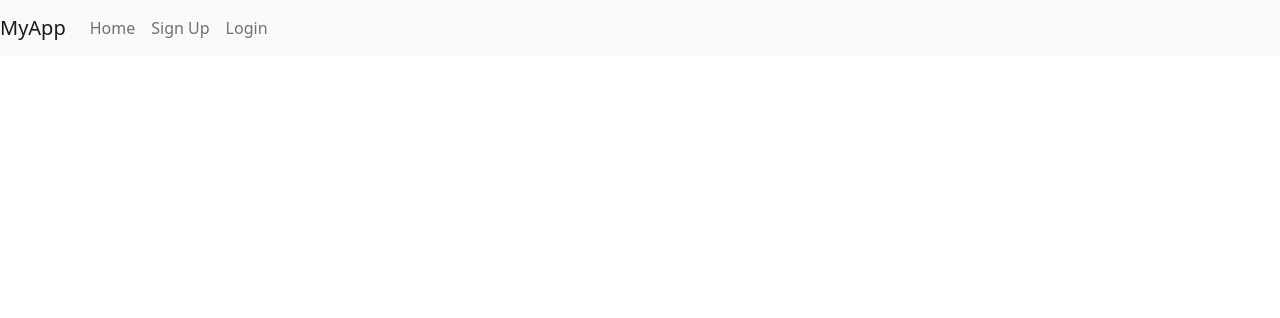
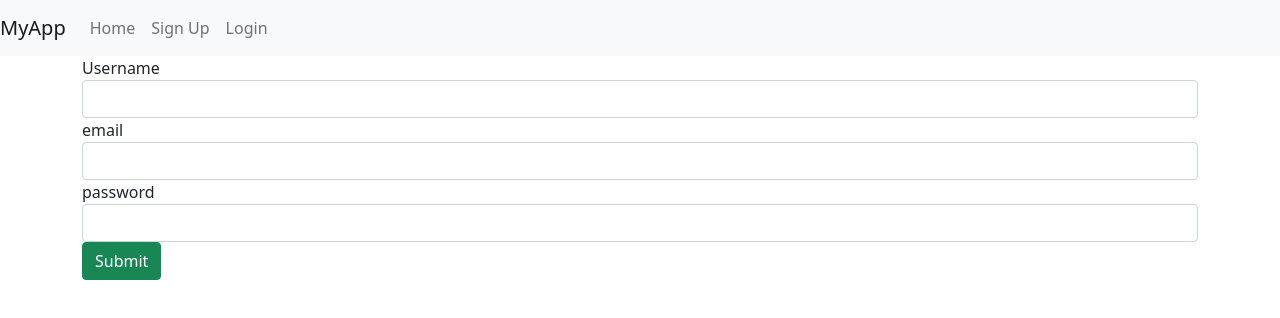
Before and after one commit to dahrif/crud-auth-mean-stack, an Angular app in the folder frontend/: page /add in a window 1280 px wide. Before the commit this address led to /. Shown: the top 318 px of the page. Built offline with nearby package versions, Linux system fonts and the light colour scheme; a web font is replaced by a local one.

Commit message:
add done

```diff
--- a/frontend/src/app/_components/add-member/add-member.component.html
+++ b/frontend/src/app/_components/add-member/add-member.component.html
@@ -1 +1,46 @@
-<p>add-member works!</p>
+<div>
+    <div class="submit-form">
+      <div *ngIf="!submitted">
+        <div class="form-group">
+          <label for="username">Username</label>
+          <input
+            type="text"
+            class="form-control"
+            id="username"
+            required
+            [(ngModel)]="member.username"
+            name="username"
+          />
+        </div>
+
+        <div class="form-group">
+          <label for="email">email</label>
+          <input
+            class="form-control"
+            id="email"
+            required
+            [(ngModel)]="member.email"
+            name="email"
+          />
+        </div>
+
+        <div class="form-group">
+            <label for="password">password</label>
+            <input
+              class="form-control"
+              id="password"
+              required
+              [(ngModel)]="member.password"
+              name="password"
+            />
+          </div>
+
+        <button (click)="saveMember()" class="btn btn-success">Submit</button>
+      </div>
+
+      <div *ngIf="submitted">
+        <h4>Member was submitted successfully!</h4>
+        <button class="btn btn-success" (click)="newMember()">Add</button>
+      </div>
+    </div>
+  </div>
--- a/frontend/src/app/_components/add-member/add-member.component.ts
+++ b/frontend/src/app/_components/add-member/add-member.component.ts
@@ -1,4 +1,6 @@
 import { Component, OnInit } from '@angular/core';
+import { Member } from 'src/app/_models/member.model';
+import { MemberService } from 'src/app/_services/member.service';
 
 @Component({
   selector: 'app-add-member',
@@ -7,9 +9,41 @@ import { Component, OnInit } from '@angular/core';
 })
 export class AddMemberComponent implements OnInit {
 
-  constructor() { }
+  member: Member = {
+    username: '',
+    email: '',
+    password: ''
+  };
+  submitted = false;
 
-  ngOnInit() {
+  constructor( private memberService: MemberService) { }
+
+  ngOnInit(): void { }
+
+  saveMember(): void{
+    const data = {
+      username : this.member.username,
+      email: this.member.email,
+      password: this.member.password
+    };
+
+    this.memberService.create(data)
+    .subscribe(
+      response => {
+        console.log(response);
+        this.submitted = true;
+      },
+      err =>{
+        console.log(err);
+
+      });
   }
 
+  newMember() : void {
+    this.submitted = false;
+    this.member = {
+      username : '',
+      email: ''
+    };
+  }
 }
--- a/frontend/src/app/_services/member.service.ts
+++ b/frontend/src/app/_services/member.service.ts
@@ -3,7 +3,7 @@ import { HttpClient } from '@angular/common/http';
 import { Observable } from 'rxjs';
 import { Member } from '../_models/member.model';
 
-const baseUrl = 'http://localhost:8080/api/members';
+const baseUrl = 'http://localhost:8001/api/members';
 
 @Injectable({
   providedIn: 'root'
--- a/frontend/src/app/app-routing.module.ts
+++ b/frontend/src/app/app-routing.module.ts
@@ -6,6 +6,7 @@ import { HomeComponent } from './_components/home/home.component';
 import { LoginComponent } from './_components/login/login.component';
 import { ProfileComponent } from './_components/profile/profile.component';
 import { RegisterComponent } from './_components/register/register.component';
+import { AddMemberComponent } from './_components/add-member/add-member.component';
 
 const routes: Routes = [
   { path: 'home', component: HomeComponent},
@@ -14,6 +15,7 @@ const routes: Routes = [
   { path: 'profile', component: ProfileComponent},
   { path: 'user', component: UserComponent},
   { path: 'admin', component: AdminComponent},
+  { path: 'add', component: AddMemberComponent},
   { path: '', redirectTo: 'home', pathMatch: 'full' }
 ];
 
```
